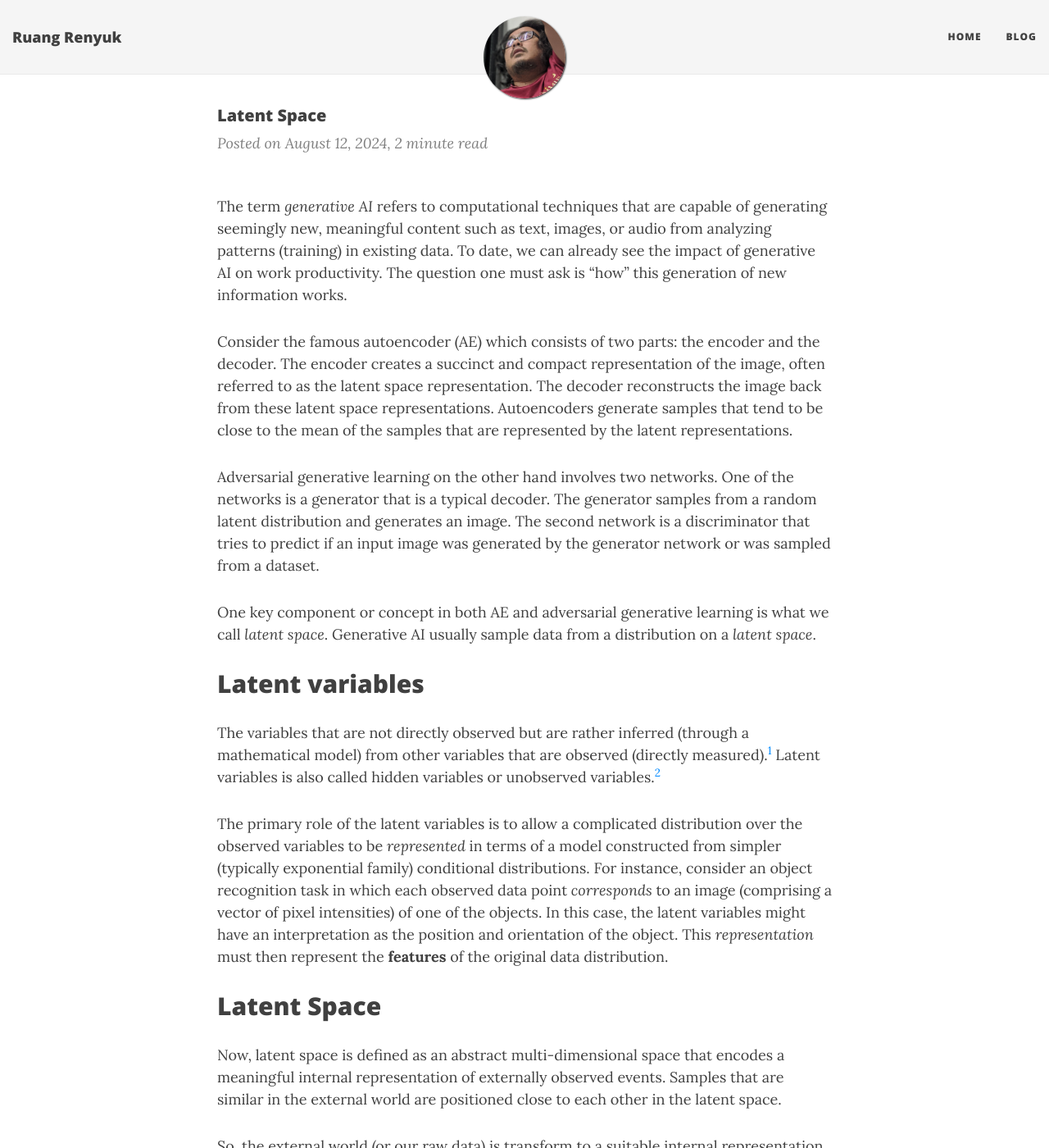
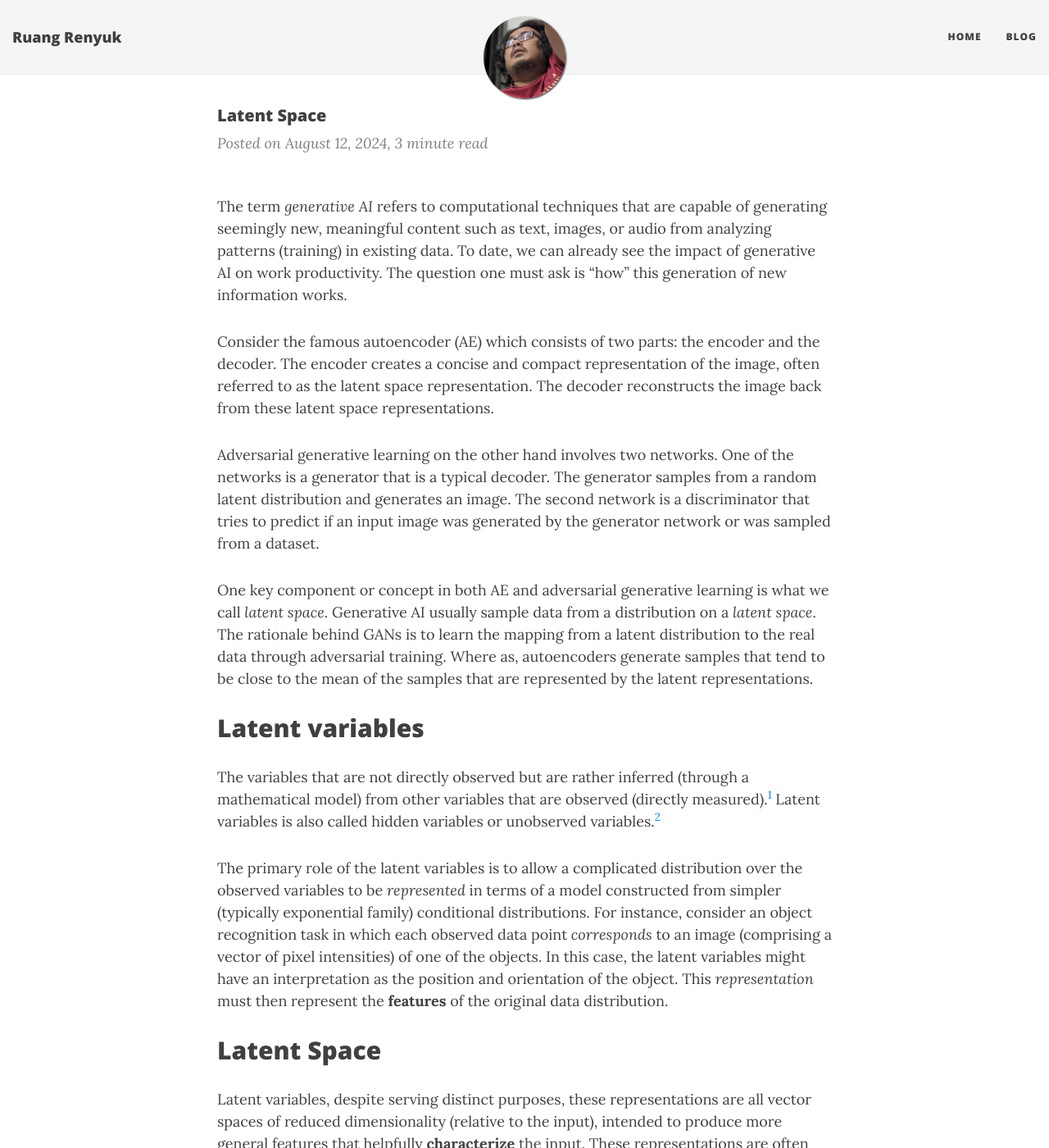
Before and after one commit to knabenphysik/knabenphysik.github.io, a Jekyll site: the page built from _posts/2024-08-12-latent-space.md, in a window 1280 px wide and 1400 px high. Shown: the whole window at 82% size. Built offline with Jekyll 4.4.1, drawn with Linux system fonts in a browser that asks for light colours; nearby versions of some CDN libraries; comment, search, counter and statistics services are not loaded; some of the changed text lies outside the part shown.

Commit message:
latent space: update

```diff
--- a/_posts/2024-08-12-latent-space.md
+++ b/_posts/2024-08-12-latent-space.md
@@ -8,11 +8,11 @@
 
 The term _generative AI_ refers to computational techniques that are capable of generating seemingly new, meaningful content such as text, images, or audio from analyzing patterns (training) in existing data. To date, we can already see the impact of generative AI on work productivity. The question one must ask is "how" this generation of new information works.
 
-Consider the famous autoencoder (AE) which consists of two parts: the encoder and the decoder. The encoder creates a succinct and compact representation of the image, often referred to as the latent space representation. The decoder reconstructs the image back from these latent space representations. Autoencoders generate samples that tend to be close to the mean of the samples that are represented by the latent representations.
+Consider the famous autoencoder (AE) which consists of two parts: the encoder and the decoder. The encoder creates a concise and compact representation of the image, often referred to as the latent space representation. The decoder reconstructs the image back from these latent space representations.
 
 Adversarial generative learning on the other hand involves two networks. One of the networks is a generator that is a typical decoder. The generator samples from a random latent distribution and generates an image. The second network is a discriminator that tries to predict if an input image was generated by the generator network or was sampled from a dataset.
 
-One key component or concept in both AE and adversarial generative learning is what we call _latent space_. Generative AI usually sample data from a distribution on a _latent space_.
+One key component or concept in both AE and adversarial generative learning is what we call _latent space_. Generative AI usually sample data from a distribution on a _latent space_. The rationale behind GANs is to learn the mapping from a latent distribution to the real data through adversarial training. Where as, autoencoders generate samples that tend to be close to the mean of the samples that are represented by the latent representations.
 
 ## Latent variables
 
@@ -23,12 +23,23 @@
 
 ## Latent Space
 
-Now, latent space is defined as an abstract multi-dimensional space that encodes a meaningful internal representation of externally observed events. Samples that are similar in the external world are positioned close to each other in the latent space.
+Latent variables, despite serving distinct purposes, these representations are all vector spaces of reduced dimensionality (relative to the input), intended to produce more general features that helpfully **characterize** the input. These representations are often referred to as _**latent spaces**_.
+
+Mathematically, the latent space should not then be seen as a linear euclidean space, but rather as a curved space (abstract multidimensional).[^3]
+
+Now, you can say that latent space is like an abstract multidimensional space that encodes a meaningful internal representation of externally observed variables. Samples that are similar in the external world are positioned close to each other in the latent space.
 
 So, the external world (or our raw data) is transform to a suitable internal representation or feature vector in latent space.
 
+## Outlook
+
+You can say that latent spaces are important mainly in two view:
+
+- they can provide insights into the data, revealing important relationships we are unaware of
+- can serve as feature spaces for downstream machine learning applications
 
 ## Reference
 
 [^1]: Wei Qi Yan, [Computational Methods for Deep Learning: Theoretic, Practice and Applications](https://link.springer.com/book/10.1007/978-3-030-61081-4),2021
 [^2]: Christopher M. Bishop, [Pattern Recognition and Machine Learning](https://www.microsoft.com/en-us/research/uploads/prod/2006/01/Bishop-Pattern-Recognition-and-Machine-Learning-2006.pdf),2006
+[^3]: G. Arvanitidis, L. K. Hansen & S. Hauberg, [Latent Space Oddity: on the Curvature of Deep Generative Models](https://arxiv.org/abs/1710.11379), 2017
```
